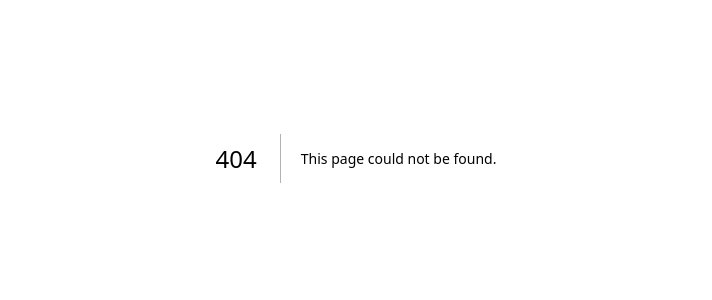
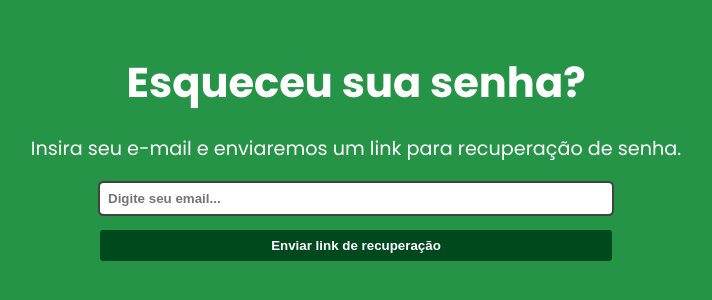
Before and after one commit to DavidGBbr/QQ_Dashboard, a Next.js app: page /forget in a window 1280 px wide. Before the commit this address had no page. Shown: the part 242-542 px from the top of the page, without its empty margins (284-996 px from the left). Built offline with nearby package versions, Linux system fonts and the light colour scheme.

Commit message:
forget page

```diff
--- /dev/null
+++ b/src/app/forget/page.tsx
@@ -0,0 +1,20 @@
+import React from "react";
+import "../../styles/form.css";
+import "../../styles/forget.css";
+
+const ForgetPage = () => {
+  return (
+    <main className="container">
+      <h1>Esqueceu sua senha?</h1>
+      <p>Insira seu e-mail e enviaremos um link para recuperação de senha.</p>
+      <form action="" className="form-container">
+        <input type="email" id="email" placeholder="Digite seu email..." />
+        <button type="submit" className="button-green">
+          Enviar link de recuperação
+        </button>
+      </form>
+    </main>
+  );
+};
+
+export default ForgetPage;
--- /dev/null
+++ b/src/styles/forget.css
@@ -0,0 +1,12 @@
+h1 {
+  font-weight: bold;
+  color: white;
+  font-size: 2.6rem;
+  text-align: center;
+}
+
+p {
+  color: white;
+  font-size: 1.2rem;
+  text-align: center;
+}
--- a/src/styles/form.css
+++ b/src/styles/form.css
@@ -1,12 +1,16 @@
 .form-container {
-  padding: 1.6rem;
-  border-radius: 0.5rem;
   width: 100%;
   max-width: 40vw;
   display: flex;
   align-items: center;
   flex-direction: column;
   gap: 1rem;
+}
+
+@media (max-width: 1000px) {
+  .form-container {
+    max-width: 80vh;
+  }
 }
 
 .form-container form {
```
